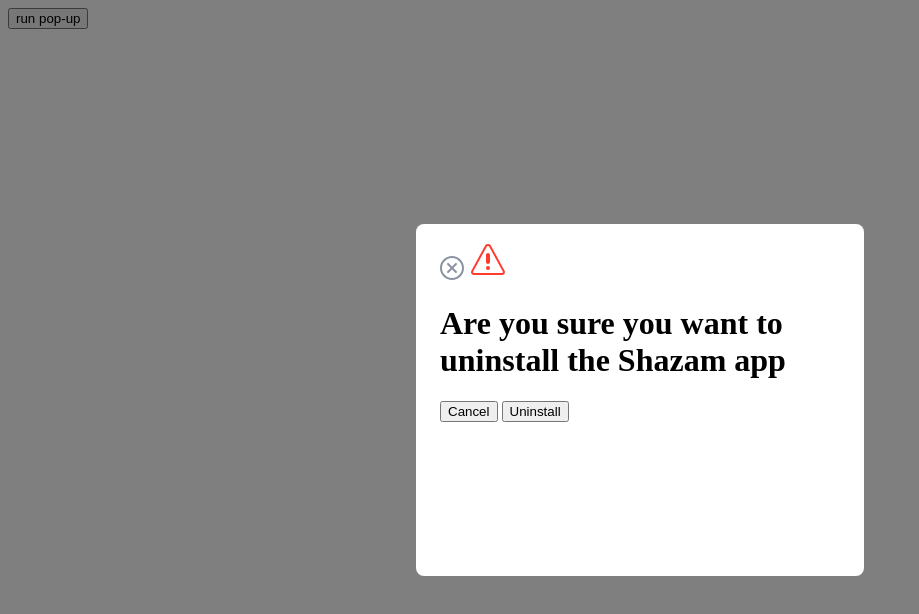
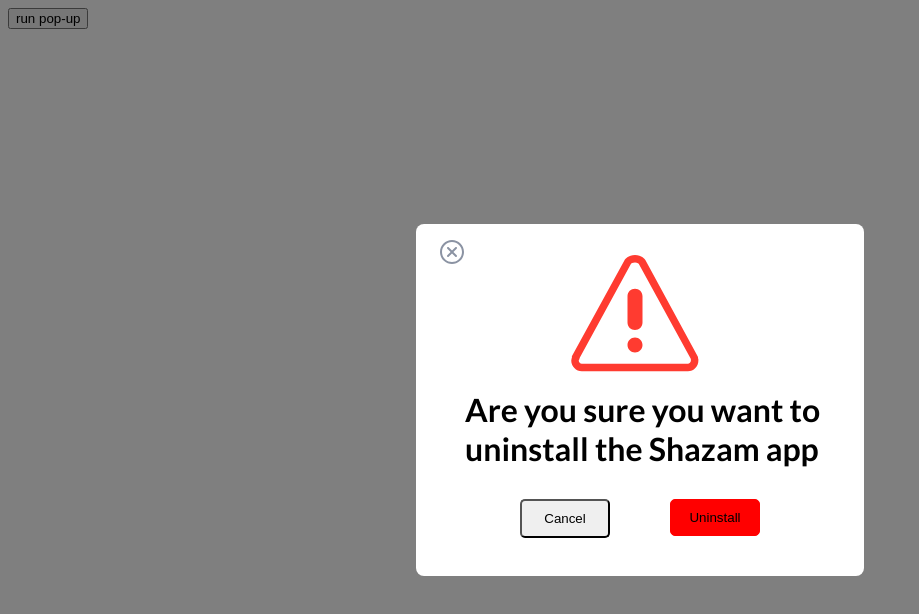
Before and after one commit to 17Octopus17/modal-dialog-js, a plain HTML site: page dist/index.html in a window 1280 px wide. Both pictures are taken after a click on the button "run pop-up". Shown: the whole page, without its empty margins (0-919 px from the left). Drawn offline with nearby package versions, Linux system fonts and the light colour scheme; files that its build step writes are made by us from their sources.

Commit message:
fix BEM and JS

```diff
--- a/dist/css/style.css
+++ b/dist/css/style.css
@@ -20,34 +20,40 @@
     width: 25rem;
     height: 20rem;
     border-radius: 0.5rem; }
-    .modal__content__close {
+  .modal__close {
     float: left;
     width: 1.5rem;
     line-height: 1.5rem;
     text-align: center;
     cursor: pointer; }
-    .modal__content__close:hover {
+  .modal__close:hover {
     transform: scale(1.1); }
-    .modal__content__warning {
+  .modal__warning {
     margin-left: 6rem;
     width: 150px; }
-    .modal__content__question {
+  .modal__question {
     font-family: "Lato";
     margin-top: 150px;
     margin-left: 25px; }
-    .modal__content__cancel {
+  .modal__cancel {
     cursor: pointer;
-      margin-top: 30px;
+    margin-top: 10px;
     margin-left: 80px;
-      float: left; }
-    .modal__content__uninstall {
-      margin-top: 30px;
+    float: left;
+    padding: 10px;
+    border-radius: 5px;
+    width: 90px; }
+  .modal__uninstall {
+    margin-top: 10px;
     margin-right: 80px;
     float: right;
     cursor: pointer;
     background-color: red;
-      border: 1px solid red; }
-    .modal__content__warning {
+    border: 1px solid red;
+    padding: 10px;
+    border-radius: 5px;
+    width: 90px; }
+  .modal__warning {
     text-align: center;
     position: absolute; }
 
--- a/dist/index.html
+++ b/dist/index.html
@@ -12,11 +12,11 @@
     <button class="run">run pop-up</button>
     <div class="modal">
       <div class="modal__content">
-        <img src="images/icon-popup-close.svg" class="modal__content__close" alt="close" />
-        <img src="images/icon-warning_notify-red.svg" class="modal__content__warning" alt="warning" />
-        <h1 class="modal__content__question">Are you sure you want to uninstall the Shazam app</h1>
-        <button class="modal__content__cancel">Cancel</button>
-        <button class="modal__content__uninstall">Uninstall</button>
+        <img src="images/icon-popup-close.svg" class="modal__close" alt="close" />
+        <img src="images/icon-warning_notify-red.svg" class="modal__warning" alt="warning" />
+        <h1 class="modal__question">Are you sure you want to uninstall the Shazam app</h1>
+        <button class="modal__cancel">Cancel</button>
+        <button class="modal__uninstall">Uninstall</button>
       </div>
     </div>
   </body>
--- a/dist/main.js
+++ b/dist/main.js
@@ -1,11 +1,11 @@
 (function() {
 const modal = document.querySelector(".modal");
 const trigger = document.querySelector(".run");
-const closeButton = document.querySelector(".modal__content__close");
-const cancelButton = document.querySelector(".modal__content__cancel");
-const alertButton = document.querySelector(".modal__content__uninstall");
+const closeButton = document.querySelector(".modal__close");
+const cancelButton = document.querySelector(".modal__cancel");
+const alertButton = document.querySelector(".modal__uninstall");
 
-function toggleModal() {
+const toggleModal = function() {
     modal.classList.toggle("show-modal");
 }
 
@@ -17,10 +17,7 @@
 
 function message ()  {
   modal.classList.toggle("show-modal");
-  function func() {
-    alert( 'Shazam were removed from your computer' );
-  }
-  setTimeout(func, 500);
+  setTimeout(() => alert('Shazam were removed from your computer'), 0);
 }
 
 trigger.addEventListener("click", toggleModal);
```
Lines whose indentation alone changed are shown as unchanged.
